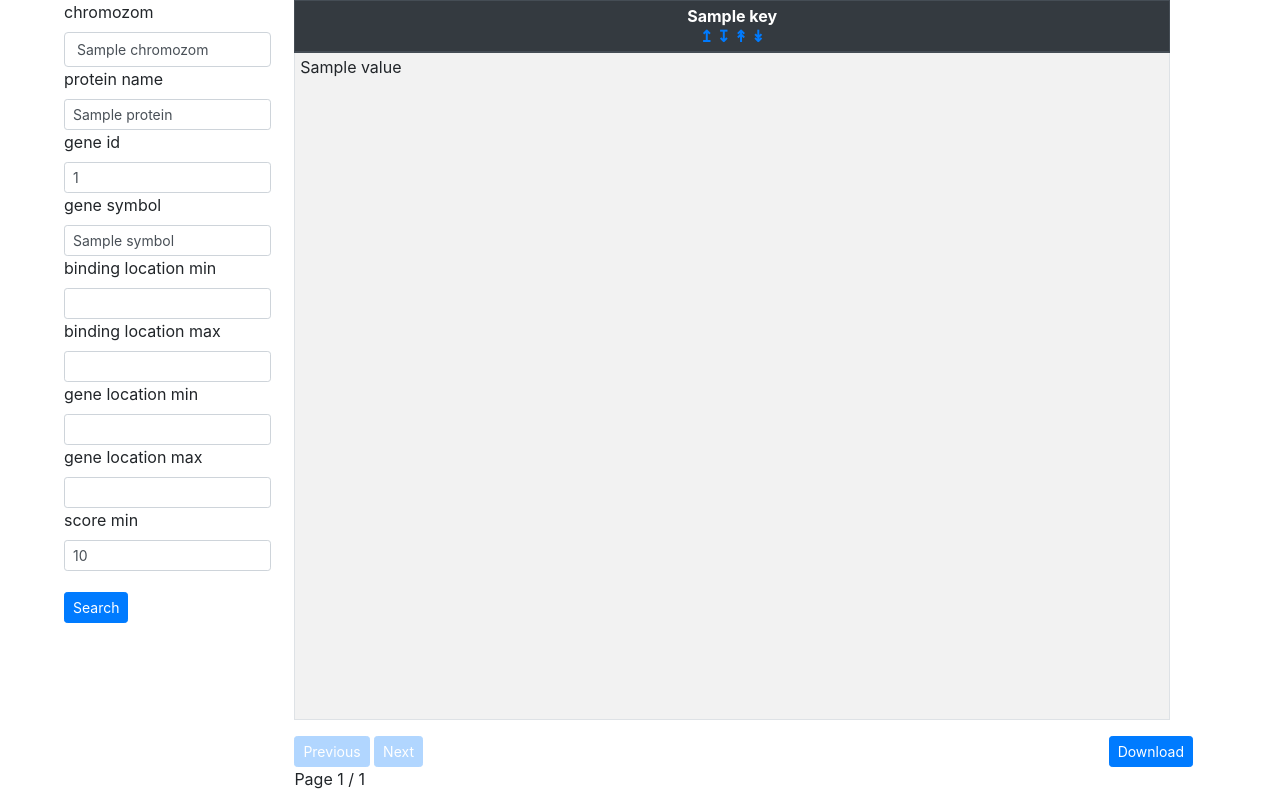
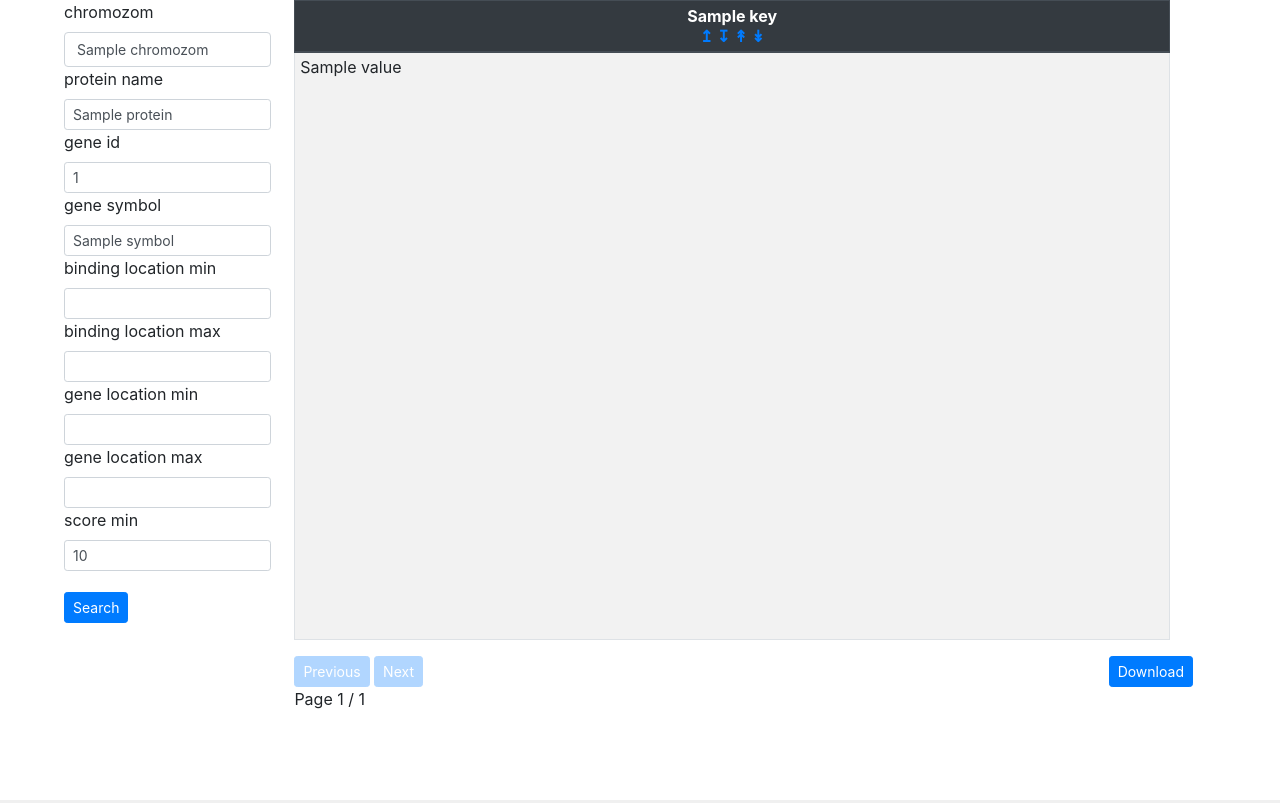
Before and after one commit to ML-Bioinfo-CEITEC/genome_browser, a Flask app: template api/templates/test.html in a window 1280 px wide. Run offline with Flask 2, Linux system fonts and the light colour scheme; tables that the repository leaves empty hold one stand-in row (values such as "Sample post"); the template is opened without the code that fills it: values that come from a table or form of the project are taken from there, most other values are stand-ins (such as "Sample title", 1, 10 or a date in 2020); some libraries are stand-ins or nearby versions.

Commit message:
Fix UI - table rows

```diff
--- a/api/templates/test.html
+++ b/api/templates/test.html
@@ -5,7 +5,7 @@
         <title>Gene search</title>
         <style>
             .table-row{
-                height: 41px;
+                height: 32px;
             }
         </style>
     </head>
@@ -85,7 +85,7 @@
 
             <div style="margin-left: 20%;">
                 <!-- display: list-item; -->
-                <table class='table table-striped table-bordered table-sm' style="height: 90%; width: 95%; border: none;">
+                <table class='table table-striped table-bordered table-sm' style="height: 80%; width: 95%; border: none;">
                     {% if rows %}
                     <thead class='thead-dark'>
                         <tr style="text-align: center;">
@@ -105,7 +105,7 @@
                     </thead>
                     <tbody>
                         {% for row in rows%}
-                        <tr class="table-row">
+                        <tr class="table-row" style="padding: 0rem; vertical-align: top;">
                             {% for key, value in row.items()%}
                                 <!-- TODO hardcoded protein_name and Protein url names - parametrize? -->
                                 <!-- and value is needed? -->
```
